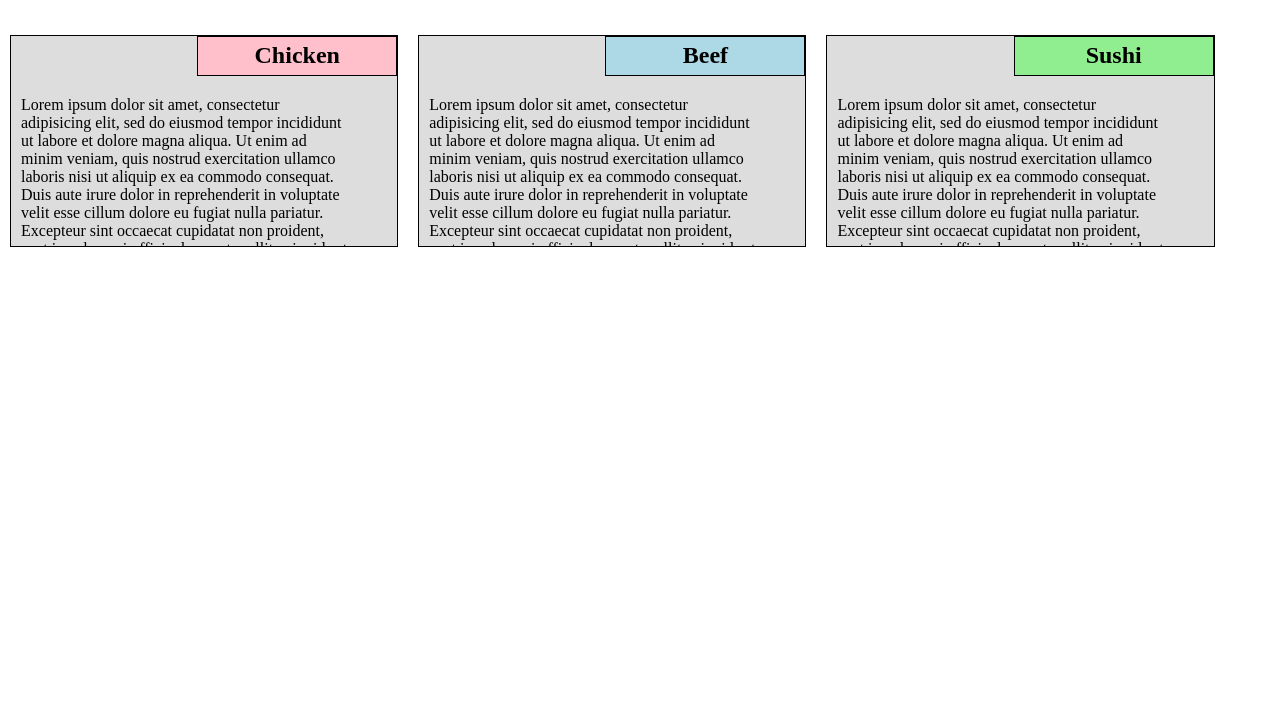
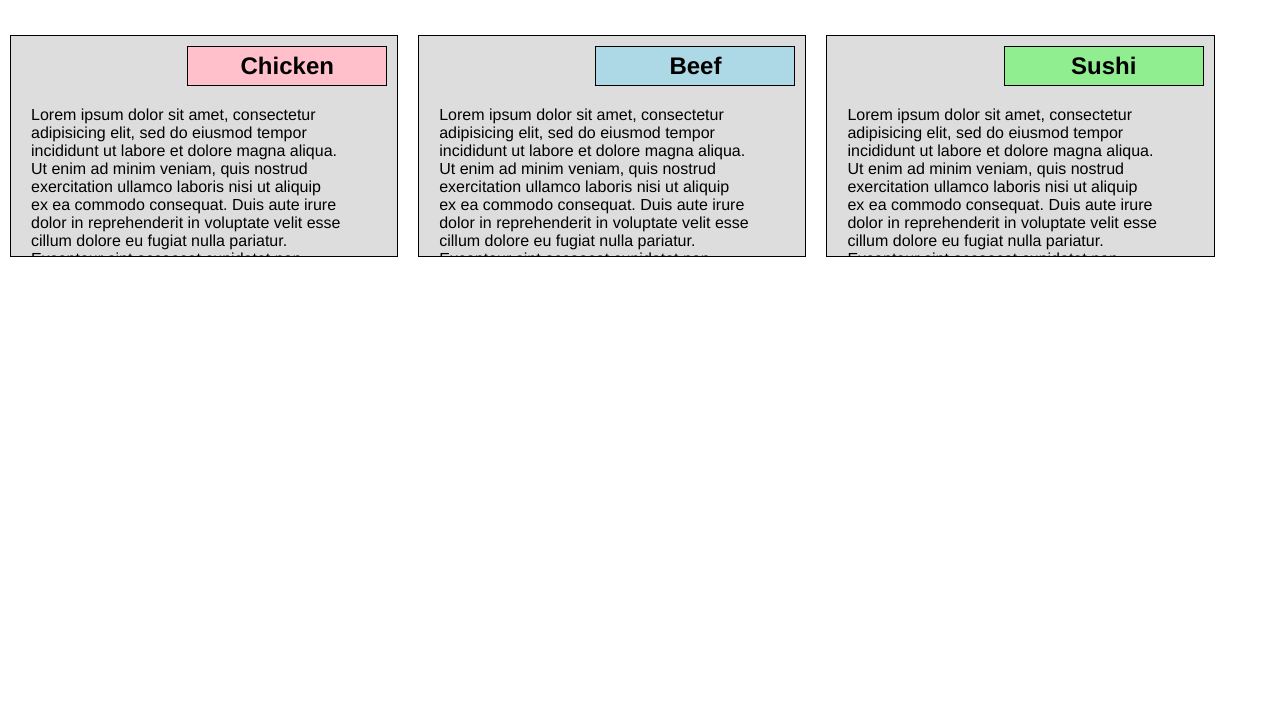
Before and after one commit to wishnuputra/module2-solution, a plain HTML site: page index.html in a window 1280 px wide. Shown: the part 92-800 px from the top of the page. Drawn offline with Linux system fonts and the light colour scheme.

Commit message:
modify padding

```diff
--- a/style.css
+++ b/style.css
@@ -3,6 +3,7 @@
   box-sizing: border-box;
   margin: 0;
   padding: 0;
+  font-family: Helvetica, sans-serif;
 }
 
 h1 {
@@ -21,7 +22,7 @@ p {
 .small {
   border: 1px solid black;
   background-color: #dddddd;
-  padding-bottom: 10px;
+  padding: 10px;
   margin: 10px;
   overflow: hidden;
 }
```
